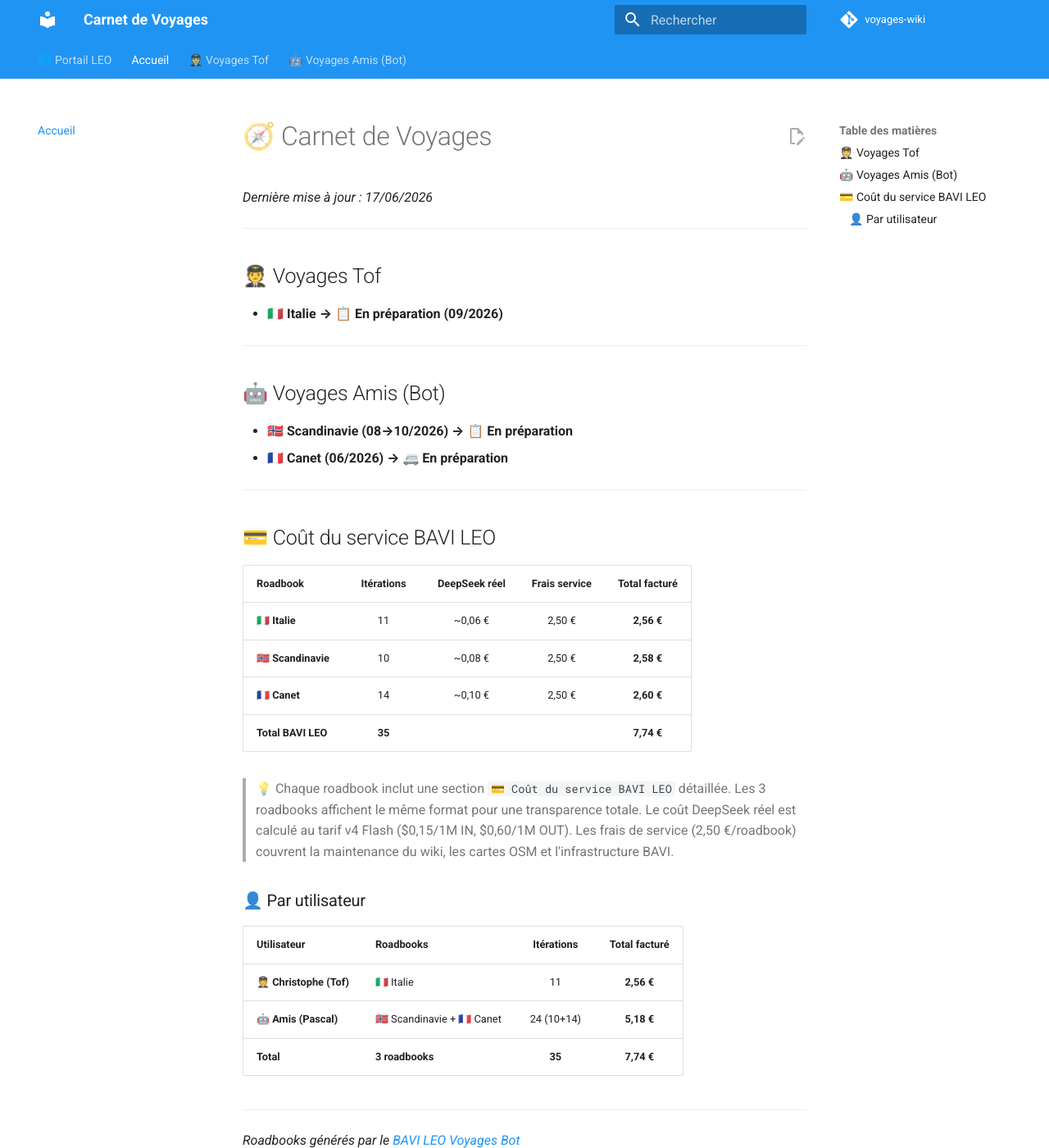
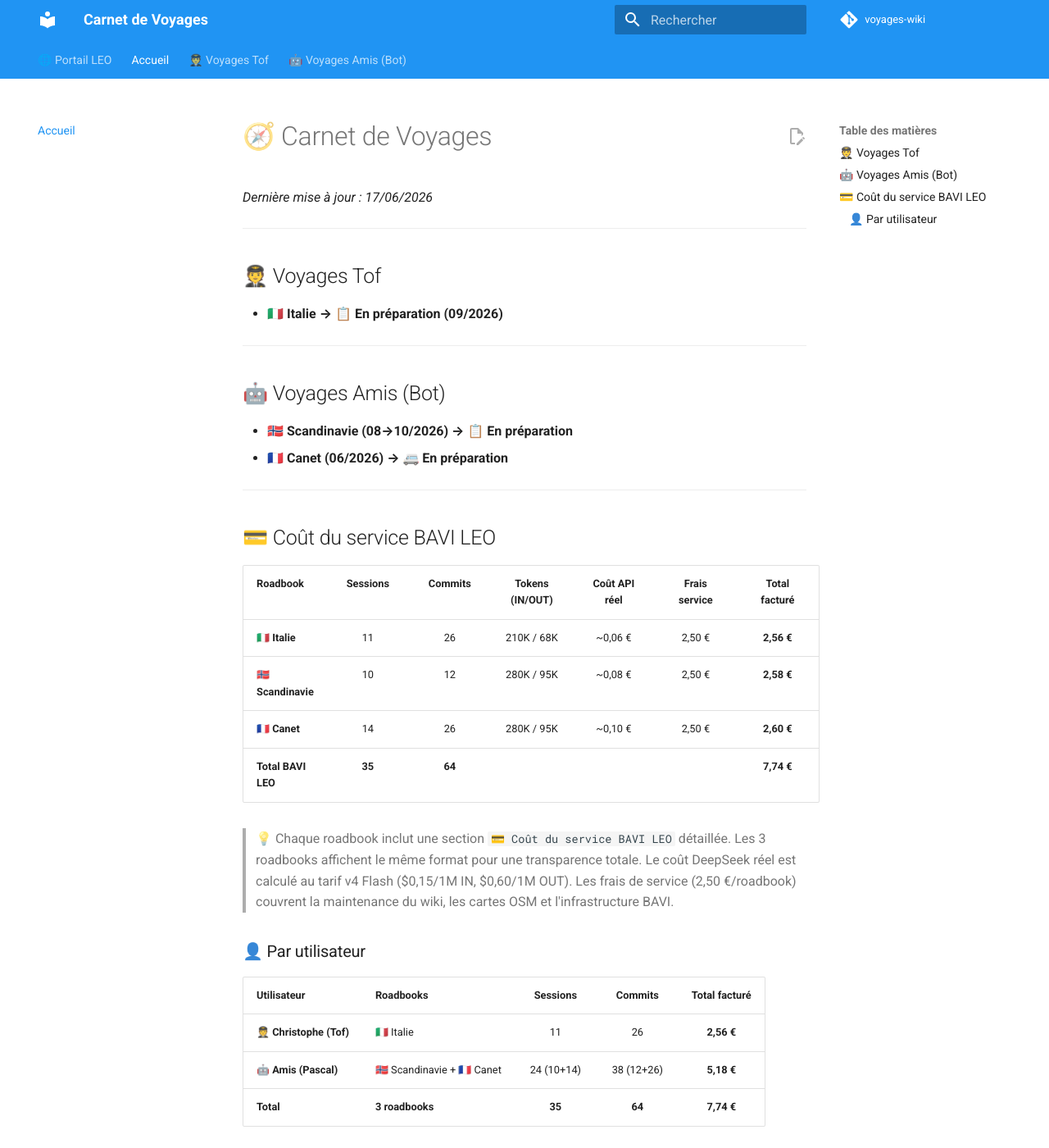
Before and after one commit to christophedanhier-hash/voyages-wiki, an MkDocs documentation site: the page built from docs/index.md, in a window 1280 px wide and 1400 px high. Shown: the whole window at 82% size. Built offline with MkDocs 1.6.1 and Material for MkDocs 9.7.7, drawn with Linux system fonts in a browser that asks for light colours; comment, search, counter and statistics services are not loaded.

Commit message:
Ajout colonne Commits + Tokens dans tableaux coûts (page accueil + par utilisateur)

```diff
--- a/docs/index.md
+++ b/docs/index.md
@@ -19,22 +19,22 @@
 
 ## 💳 Coût du service BAVI LEO
 
-| Roadbook | Itérations | DeepSeek réel | Frais service | Total facturé |
-|----------|:----------:|:-------------:|:-------------:|:-------------:|
-| **🇮🇹 Italie** | 11 | ~0,06 € | 2,50 € | **2,56 €** |
-| **🇳🇴 Scandinavie** | 10 | ~0,08 € | 2,50 € | **2,58 €** |
-| **🇫🇷 Canet** | 14 | ~0,10 € | 2,50 € | **2,60 €** |
-| **Total BAVI LEO** | **35** | | | **7,74 €** |
+| Roadbook | Sessions | Commits | Tokens (IN/OUT) | Coût API réel | Frais service | Total facturé |
+|----------|:--------:|:-------:|:---------------:|:-------------:|:-------------:|:-------------:|
+| **🇮🇹 Italie** | 11 | 26 | 210K / 68K | ~0,06 € | 2,50 € | **2,56 €** |
+| **🇳🇴 Scandinavie** | 10 | 12 | 280K / 95K | ~0,08 € | 2,50 € | **2,58 €** |
+| **🇫🇷 Canet** | 14 | 26 | 280K / 95K | ~0,10 € | 2,50 € | **2,60 €** |
+| **Total BAVI LEO** | **35** | **64** | | | | **7,74 €** |
 
 > 💡 Chaque roadbook inclut une section `💳 Coût du service BAVI LEO` détaillée. Les 3 roadbooks affichent le même format pour une transparence totale. Le coût DeepSeek réel est calculé au tarif v4 Flash ($0,15/1M IN, $0,60/1M OUT). Les frais de service (2,50 €/roadbook) couvrent la maintenance du wiki, les cartes OSM et l'infrastructure BAVI.
 
 ### 👤 Par utilisateur
 
-| Utilisateur | Roadbooks | Itérations | Total facturé |
-|:------------|:----------|:----------:|:-------------:|
-| **🧑‍✈️ Christophe (Tof)** | 🇮🇹 Italie | 11 | **2,56 €** |
-| **🤖 Amis (Pascal)** | 🇳🇴 Scandinavie + 🇫🇷 Canet | 24 (10+14) | **5,18 €** |
-| **Total** | **3 roadbooks** | **35** | **7,74 €** |
+| Utilisateur | Roadbooks | Sessions | Commits | Total facturé |
+|:------------|:----------|:--------:|:-------:|:-------------:|
+| **🧑‍✈️ Christophe (Tof)** | 🇮🇹 Italie | 11 | 26 | **2,56 €** |
+| **🤖 Amis (Pascal)** | 🇳🇴 Scandinavie + 🇫🇷 Canet | 24 (10+14) | 38 (12+26) | **5,18 €** |
+| **Total** | **3 roadbooks** | **35** | **64** | **7,74 €** |
 
 ---
 
```
